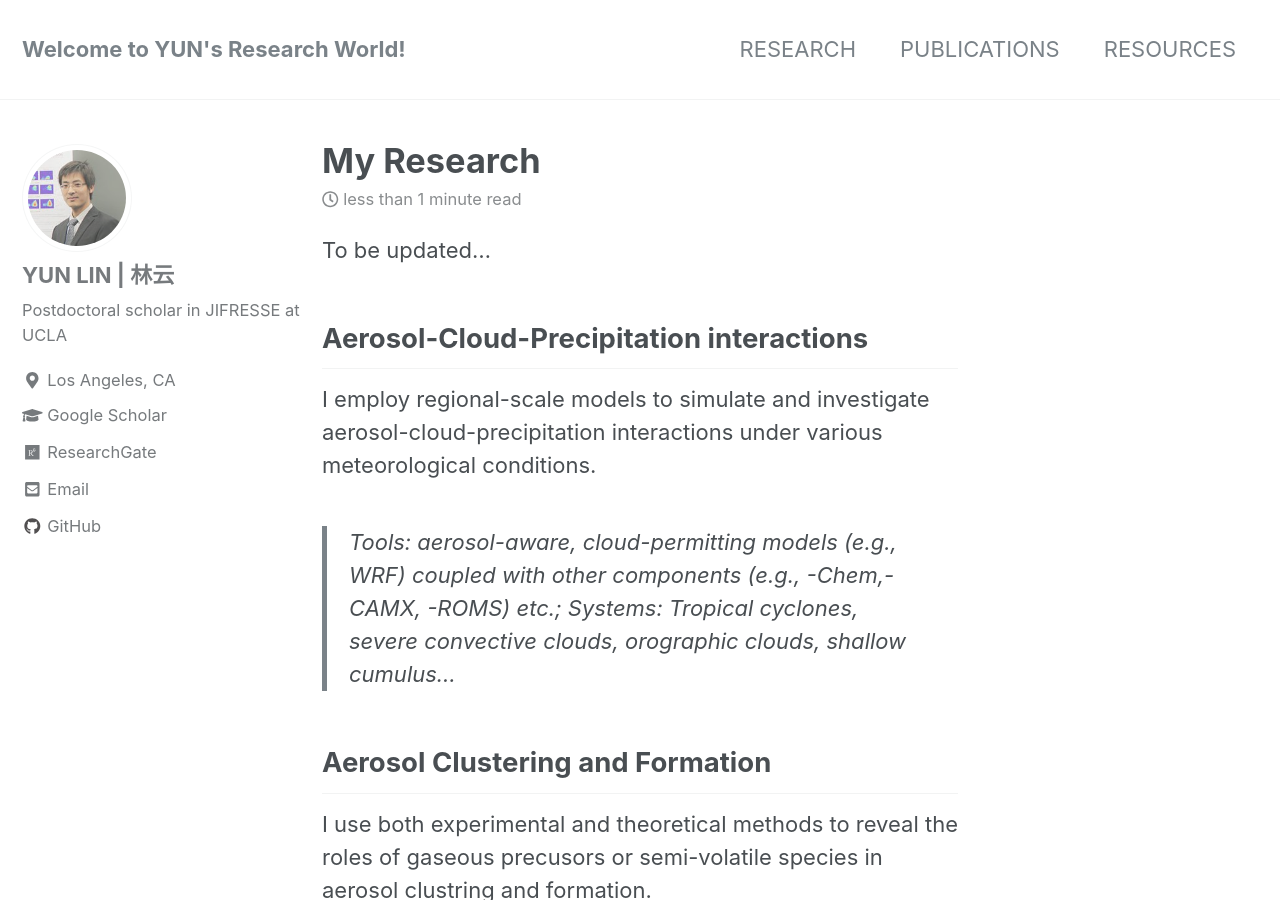
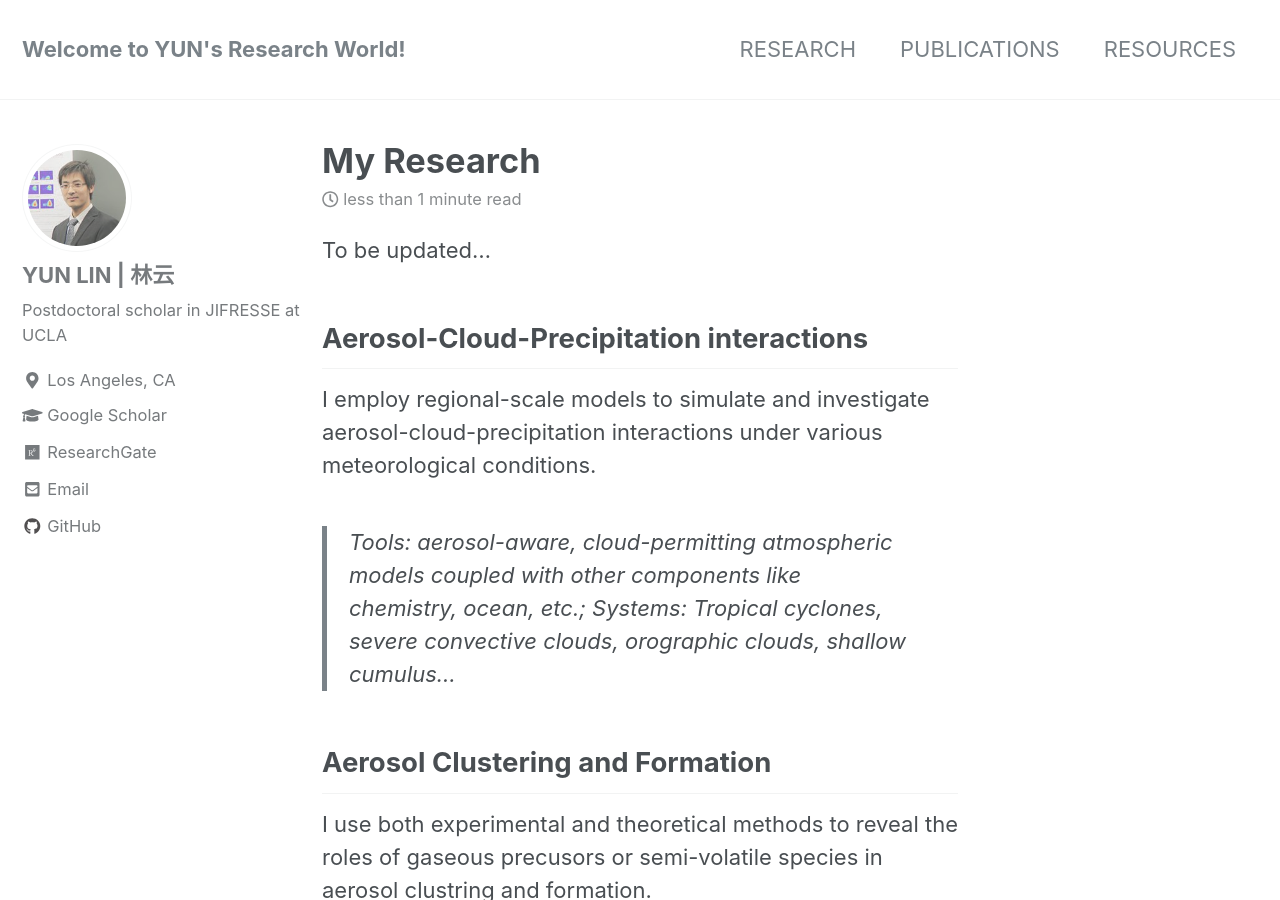
Before and after one commit to nolanylin/nolanylin.github.io, a Jekyll site: the page built from _pages/research.md, in a window 1280 px wide and 900 px high. Built offline with Jekyll 4.4.1, drawn with Linux system fonts in a browser that asks for light colours; nearby versions of some CDN libraries.

Commit message:
Update research.md

```diff
--- a/_pages/research.md
+++ b/_pages/research.md
@@ -9,8 +9,9 @@ To be updated...
 
 ## Aerosol-Cloud-Precipitation interactions
 I employ regional-scale models to simulate and investigate aerosol-cloud-precipitation interactions under various meteorological conditions.
->Tools: aerosol-aware, cloud-permitting models (e.g., WRF) coupled with other components (e.g., -Chem,-CAMX, -ROMS) etc.;
+>Tools: aerosol-aware, cloud-permitting atmospheric models coupled with other components like chemistry, ocean, etc.;
 >Systems: Tropical cyclones, severe convective clouds, orographic clouds, shallow cumulus...
+>
 
 ## Aerosol Clustering and Formation
 I use both experimental and theoretical methods to reveal the roles of gaseous precusors or semi-volatile species in aerosol clustring and formation.
```
